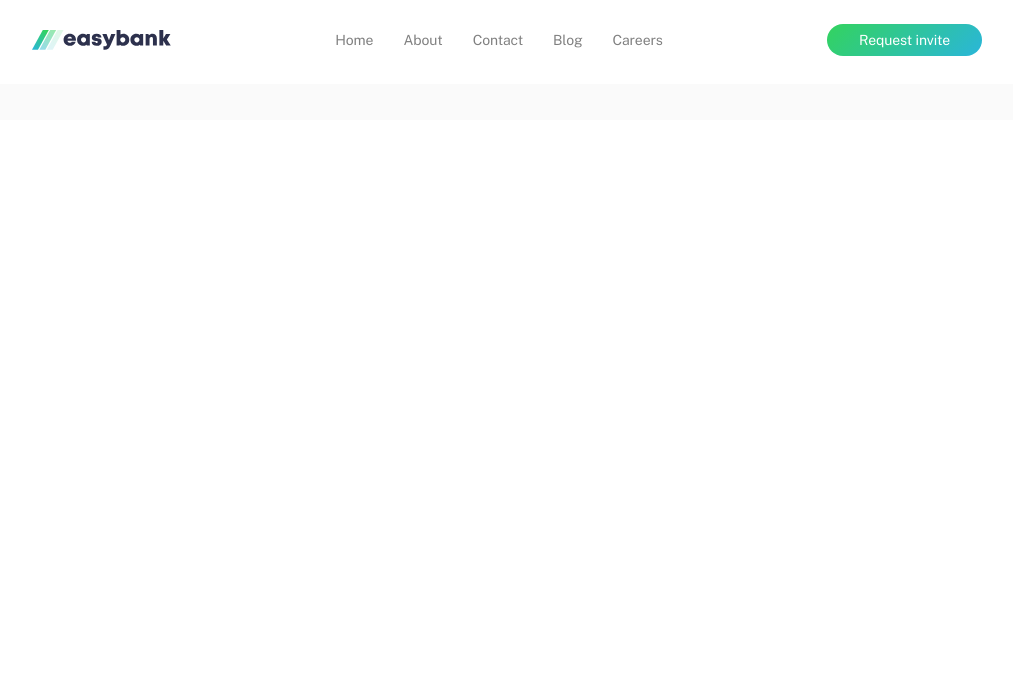
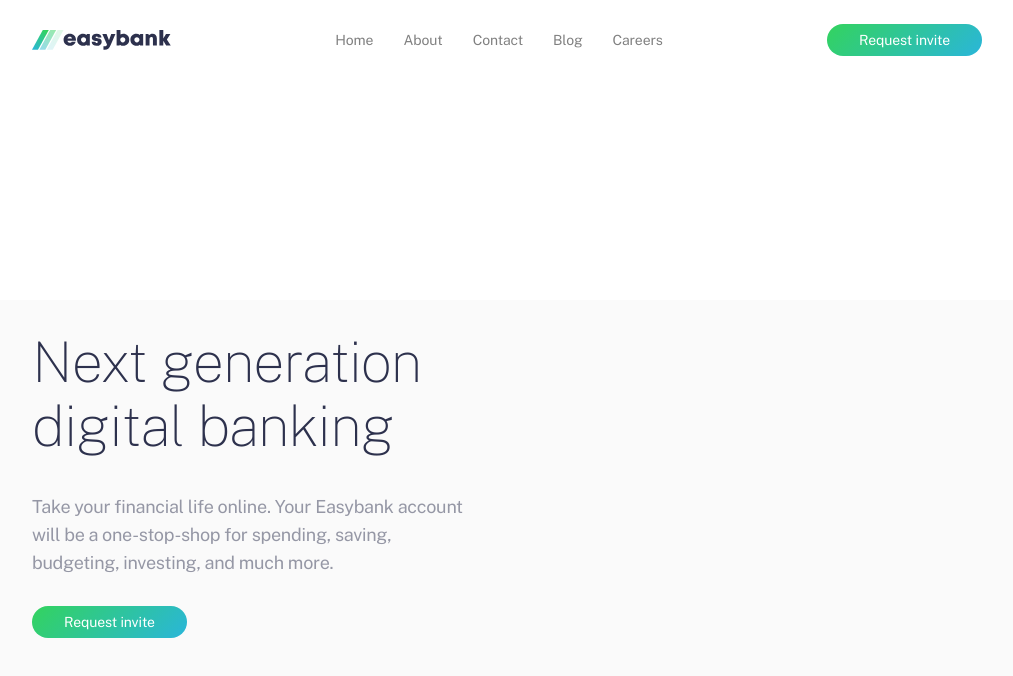
Before and after one commit to erdonogli/easy-banking, a plain HTML site: page index.html in a window 1280 px wide. Shown: the whole page, without its empty margins (133-1146 px from the left). Drawn offline with nearby package versions, Linux system fonts and the light colour scheme.

Commit message:
hero-section added

```diff
--- a/css/main.css
+++ b/css/main.css
@@ -26,12 +26,14 @@ body {
     background-color: var(--smoke);
 }
 
+/* header */
 .container-header {
     background-color: var(--white);
     position: fixed;
     width: 100%;
     left: 50%;
     transform: translateX(-50%);
+    top: 0;
 }
 
 .navigation-header {
@@ -58,9 +60,39 @@ body {
     line-height: normal;
     letter-spacing: -0.108px;
 }
+
 .link__url--btn {
-    background:var(--gradient);
+    background: var(--gradient);
     color: var(--white);
     padding: 8px 32px;
     border-radius: 22px;
 }
+
+/* main */
+/* hero */
+.container-hero-section {
+    margin-top: 300px;
+}
+.hero-information {
+    width: 447px;
+}
+.hero-information__title {
+    color: var(--black);
+    font-size: 56px;
+    font-style: normal;
+    font-weight: 100;
+    line-height: 64px;
+    /* 114.286% */
+    letter-spacing: -1px;
+}
+
+.hero-information__text {
+    color: var(--gray);
+    font-size: 18px;
+    font-style: normal;
+    font-weight: 400;
+    line-height: 28px;
+    /* 155.556% */
+    letter-spacing: -0.281px;
+    margin: 35px 0;
+}
--- a/index.html
+++ b/index.html
@@ -1,5 +1,6 @@
 <!DOCTYPE html>
 <html lang="en">
+
 <head>
     <meta charset="UTF-8">
     <meta name="viewport" content="width=device-width, initial-scale=1.0">
@@ -11,9 +12,10 @@
     <link rel="stylesheet" href="./css/main.min.css">
     <!-- fonts -->
     <link rel="preconnect" href="https://fonts.googleapis.com">
-<link rel="preconnect" href="https://fonts.gstatic.com" crossorigin>
-<link href="https://fonts.googleapis.com/css2?family=Public+Sans:wght@100;400;500&display=swap" rel="stylesheet">
+    <link rel="preconnect" href="https://fonts.gstatic.com" crossorigin>
+    <link href="https://fonts.googleapis.com/css2?family=Public+Sans:wght@100;400;500&display=swap" rel="stylesheet">
 </head>
+
 <body>
     <!-- header -->
     <header class="header">
@@ -60,7 +62,19 @@
     <!-- main -->
     <main class="main">
         <section class="hero-section">
-            <div class="container container-hero-section"></div>
+            <div class="container container-hero-section">
+                <div class="hero-information">
+                    <h1 class="hero-information__title">Next generation
+                        digital banking</h1>
+                    <p class="hero-information__text">Take your financial life online. Your Easybank account will be a
+                        one-stop-shop for spending, saving, budgeting, investing, and much more.</p>
+                    <ul class="links">
+                        <li class="link">
+                            <a href="./" class="link__url link__url--btn">Request invite</a>
+                        </li>
+                    </ul>
+                </div>
+            </div>
         </section>
     </main>
     <!-- footer -->
@@ -68,4 +82,5 @@
         <div class="container container-footer"></div>
     </footer>
 </body>
+
 </html>
```
